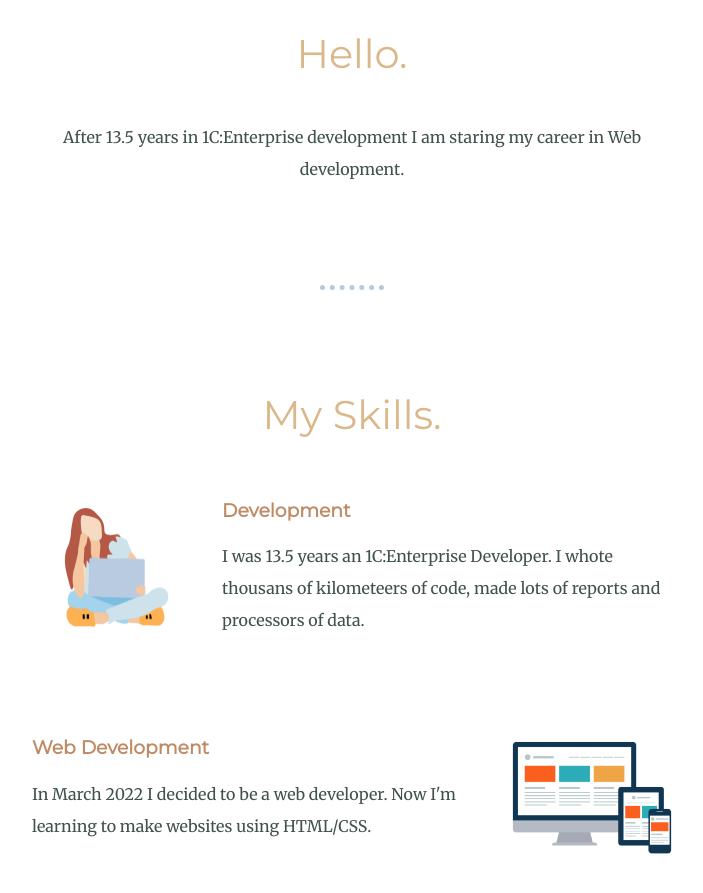
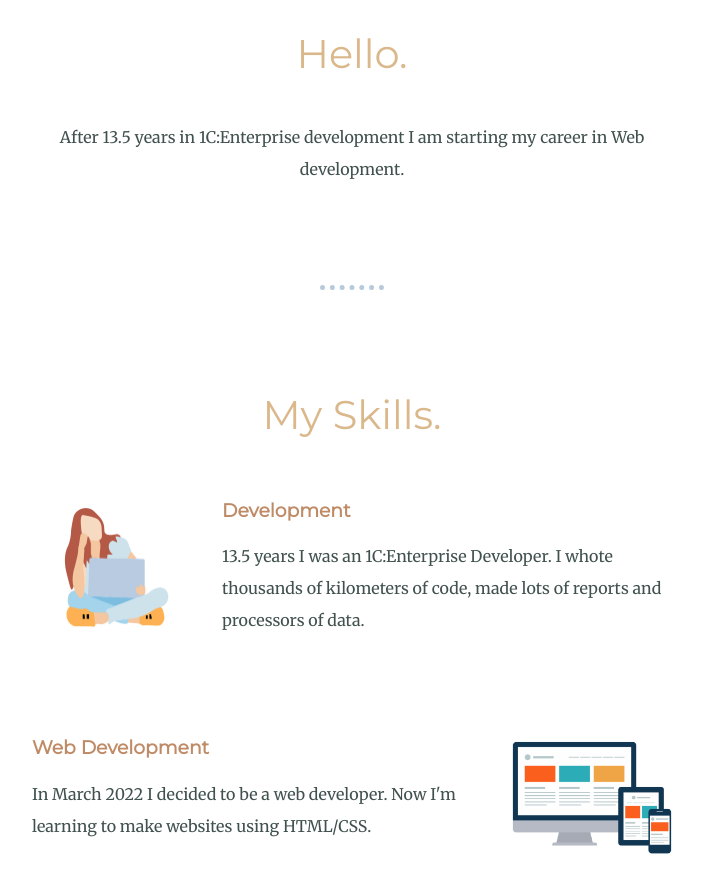
Before and after one commit to mad-wise/my-first-css, a plain HTML site: page index.html in a window 1280 px wide. Shown: the part 1000-1893 px from the top of the page, without its empty margins (288-991 px from the left). Drawn offline with Linux system fonts and the light colour scheme.

Commit message:
Update index.html
Corrected spelling mistakes

```diff
--- a/index.html
+++ b/index.html
@@ -24,7 +24,7 @@
     <div class="profile">
       <img src="images/Nataliia.png" alt="Nataliia-img">
       <h2>Hello.</h2>
-      <p class="intro">After 13.5 years in 1C:Enterprise development I am staring my career in Web development.</p>
+      <p class="intro">After 13.5 years in 1C:Enterprise development I am starting my career in Web development.</p>
     </div>
     <hr>
     <div class="skills">
@@ -32,7 +32,7 @@
       <div class="skill-row">
         <img class="skill-img" src="images/wprogrammer.png" alt="programmer-img">
         <h3>Development</h3>
-        <p>I was 13.5 years an 1C:Enterprise Developer. I whote thousans of kilometeers of code, made lots of reports and processors of data.</p>
+        <p>13.5 years I was an 1C:Enterprise Developer. I whote thousands of kilometers of code, made lots of reports and processors of data.</p>
       </div>
       <div class="skill-row">
         <img class="skillweb-img" src="images/webdevelopment.png" alt="webdev-img">
```
